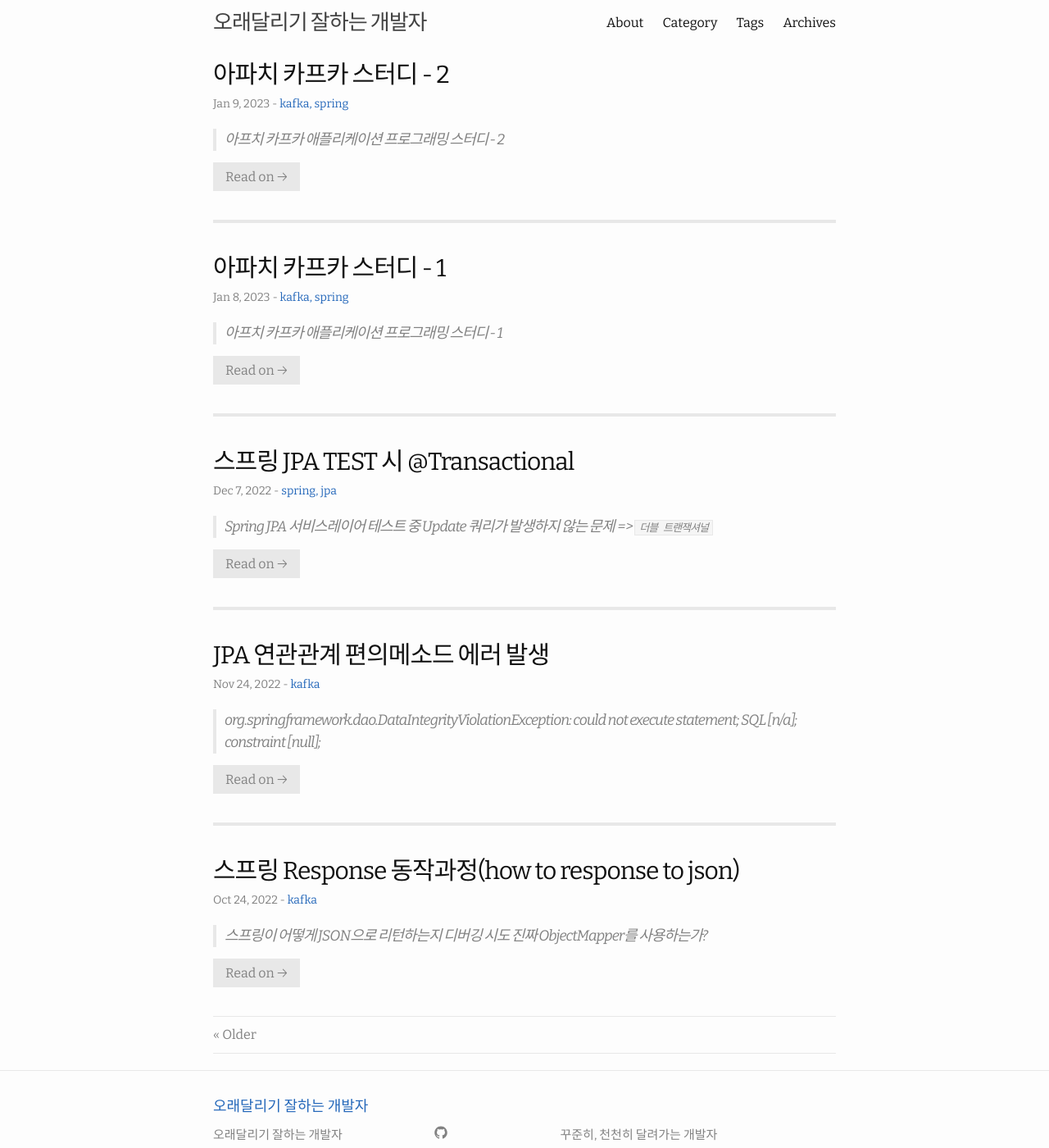
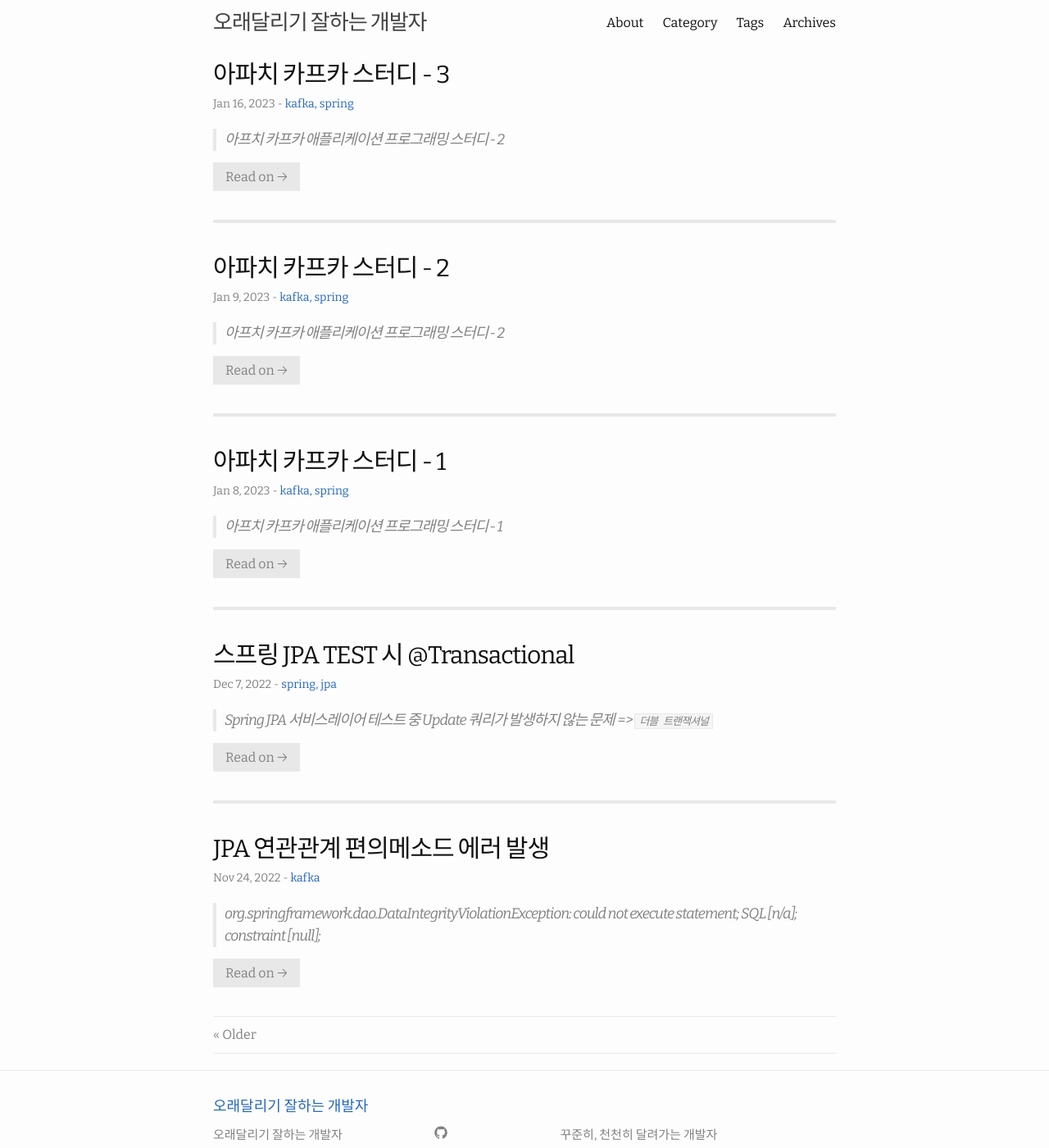
Before and after one commit to HWANGJEONGHYEON1/HWANGJEONGHYEON1.github.io, a Jekyll site: the page built from index.html, in a window 1280 px wide and 1400 px high. Shown: the whole window at 82% size. Built offline with Jekyll 4.4.1, drawn with Linux system fonts in a browser that asks for light colours; the list of posts is cut into pages by our own code; part of the change alters nothing that is shown.

Commit message:
study kafka - 3

```diff
--- /dev/null
+++ b/_posts/2023-01-16-kafka-book3.md
@@ -0,0 +1,42 @@
+---
+layout: post
+title:  "아파치 카프카 스터디 - 3"
+date:   2023-01-16 12:20:21 +0900
+categories: kafka, spring
+---
+
+> 아프치 카프카 애플리케이션 프로그래밍 스터디 - 2
+
+
+# 목표?
+- 회사에서 대용량 데이터를 처리하는것에 있어, 카프카를 사용하고 있으므로, 제대로된 학습을 통해 원하는 처리를 할 수 있도록 한다.
+
+
+# 컨슈머 API
+- 프로듀서가 전송한 데이터는 카프카 브로커에 적재가 된다. 컨슈머는 적재된 데이터를 사용하기 위해 브로커로부터 데이터를 가져와 필요한 처리를 한다.
+
+## 중요개념
+- 토픽의 파티션으로부터 데이터를 가져가기 위해 컨슈머를 운영하는 방법은 크게 2가지가 있다.
+    1. 1개 이상의 컨슈머 그룹을 운영
+        - 컨슈머를 각 컨슈머 그룹으로부터 격리된 환경에서 안전하게 운영할 수 있도록 도와주는 카프카의 방식
+        - 컨슈머 그룹으로부터 묶인 컨슈머들은 토픽의 1개 이상 파티션들에 할당되어 데이터를 가져갈 수 있다.
+        - 컨슈머 그룹으로 묶인 컨슈머가 토픽을 구독해서 데이터를 가져갈 때, 1개의 파티션은 최대 1개의 컨슈머 컨슈머에 할당 가능하며, 1개 컨슈머는 여러개의 파티션에 할당될 수 있다.
+        - 컨슈머 그룹의 컨슈머 개수는 가져가고자 하는 토픽의 파티션 개수보다 같거나 작어야한다.
+        - 파티션이 3개인대, 컨슈머가 4개로 이루어진다면 하나는 불필요한 스레드로 남아 `유휴` 상태로 남겨지게 된다.
+    2. 토픽의 특정 파티션만 구독하는 컨슈머를 운영
+- enable.auto.commit = true
+    - poll() 메서드가 수행될 때 일정 간격 마다 자동 커밋되는것을 오프셋 커밋
+    - 컨슈머의 자동 종료 발생 또는 `리벨런싱` 시 컨슈머가 처리하는 데이터가 중복 또는 유실될 수 있는 취약한 구조를 가지고 있다. 데이터의 중복 또는 유실을 허용하지 않는 서비스라면 명시적으로 오프셋 커밋을 해야한다.(commiySync() poll 호출 후 반환된 레코드의 가장 마지막 오프셋을 기준으로 커밋을 수행)
+- 옵션
+    - group.id: 컨슈머 그룹 아이디를 지정한다. subscribe() 메서드로 토픽을 구독하여 사용할 때는 이 옵션을 필수로 넣어야한다. 기본값은 Null
+    - auto.offset.reset: 컨슈머 그룹이 특정 파티션을 읽을 때 지정된 컨슈머 오프셋이 없는 경우 어느 오프셋부터 읽을지 선택하는 옵션
+        - latest: 가장 최근에 넣은것부터
+        - earliest: 가장 나중에 넣은것부터
+        - none: 커밋된 기록이 있는지 확인해본 후, 있으면 기존 커밋기록부터 읽고 없으면 오류를 반환
+    - enable.auto.commit: 자동 커밋으로 할지 수동 커밋으로 할지 결정
+    - auto.commit.interval.ms: 자동 커밋일 경우 오프셋 커밋 간격을 지정한다.
+    - max.poll.records: poll() 메서드를 통해 반환되는 레코드 개수를 지정한다. 기본값은 500
+    - session.timeout.ms: 컨슈머가 브로커와 연결이 끊기는 최대시간이다. 이 시간에 하트비트를 전송하지 않으면 브로커는 컨슈머에 이슈가 발생했다고 가정하고 리벨런싱한다. 보통 하트비트 시간 간격의 3배로 설정한다. 기본 값은 10초
+    - hearbeat.interval.ms: poll() 하트비트를 전송하는 시간 간격. 기본값은 3000ms
+    - max.poll.interval.ms: poll() 메서드를 호출하는 간격의 최대 시간을 지정한다. poll() 메서드를 호출한 이후에 데이터를 처리하는 데에 시간이 너무 많이 걸리는 경우 비정상으로 판단하고 리밸런싱을 호출. 기본값은 5분
+    - isolation.level: 트랜잭션 프로듀서가 레코드를 트랜잭션 단위로 보낼 경우 사용. 이 경우 read_committed, read_uncommiited로 설정할 수 있다. read_commited로 설정하면 커밋이 완료된 레코드만 읽는다. read_uncommitted는 커밋여부와 상관없이 모든 레코드를 읽는다. 기본 값은 ead_uncommitted
```
Also changed, not shown: _posts/2023-01-09-kafka-book2.md (line endings or trailing spaces).
